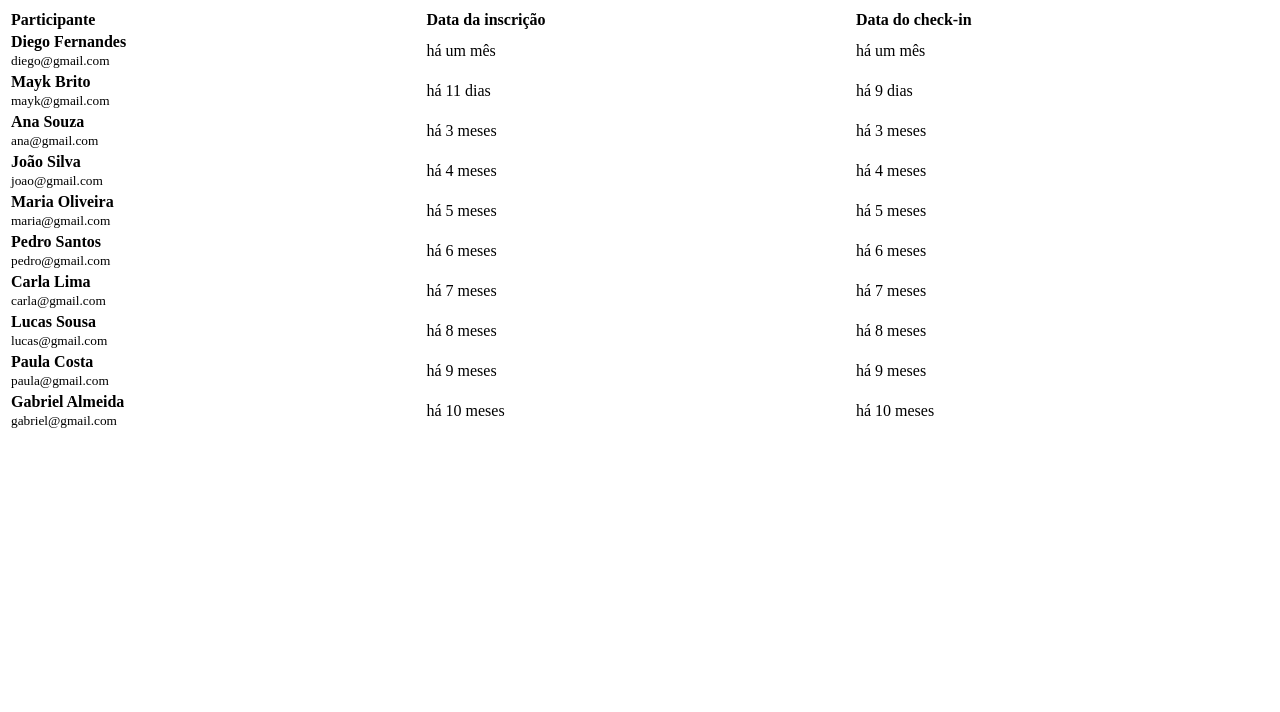
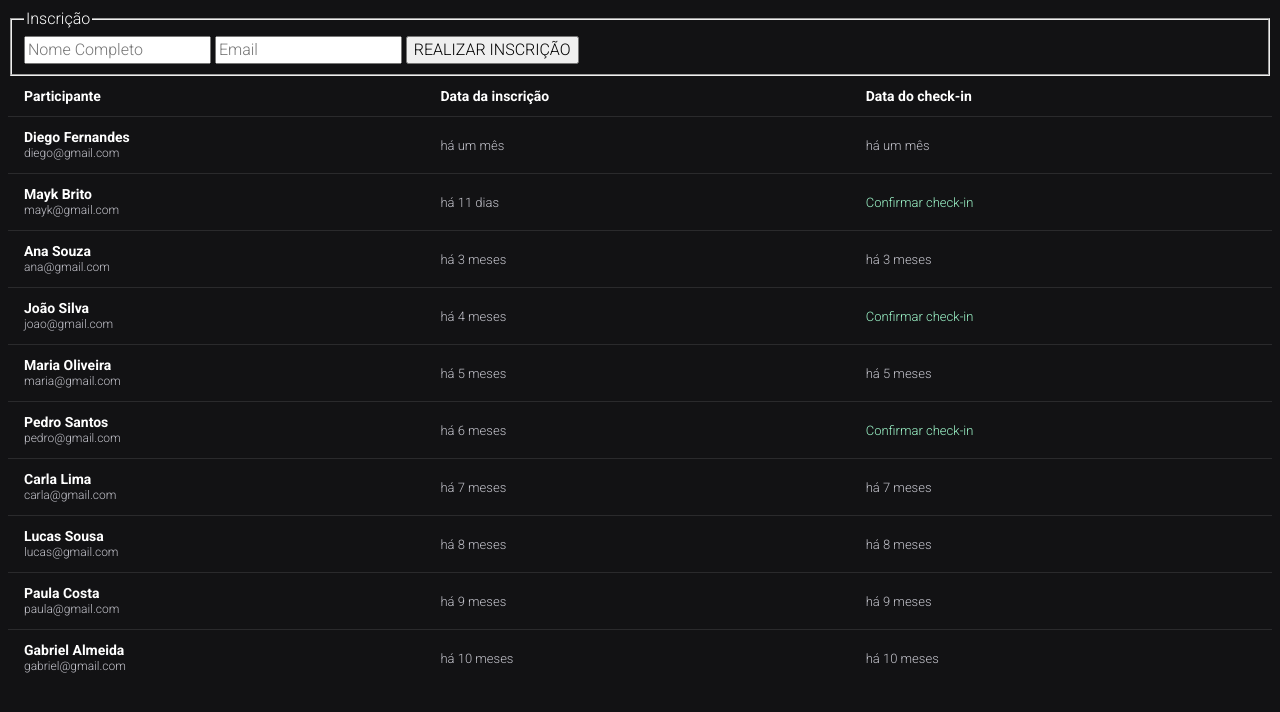
Before and after one commit to joseaugustoR/nlw-unite-abril, a plain HTML site: page index.html in a window 1280 px wide. Drawn offline with nearby package versions, Linux system fonts and the light colour scheme.

Commit message:
atualizações aula 2
incremento de mais javascript e introdução do CSS

```diff
--- a/index.css
+++ b/index.css
@@ -0,0 +1,50 @@
+body, table, input, button {
+    font: 300 16px/140% 'Roboto', sans-serif;
+  }
+
+  body {
+    background-color: #121214;
+    color: #ffffff;
+  }
+
+  table {
+    border-collapse: collapse;
+  }
+
+  table thead {
+    font-size: 14px;
+    line-height: 16px;
+  }
+
+  thead th,
+  tbody td {
+    padding: 12px 16px;
+  }
+
+  tbody td {
+    border-top: 1px solid #ffffff1a;
+    font-size: 13px;
+    line-height: 15px;
+    color: #c4c4cc;
+  }
+
+  tbody td strong {
+    color: white;
+    font-size: 14px;
+    line-height: 16px;
+    font-weight: 600;
+  }
+
+  tbody td small {
+    font-size: 12px;
+    line-height: 16px;
+  }
+
+  tbody td button {
+    all: unset;
+    color: #9FF9CC;
+  }
+
+  tbody td button:hover {
+    text-decoration: underline;
+  }
--- a/index.html
+++ b/index.html
@@ -1,7 +1,12 @@
 <!DOCTYPE html>
 <html>
+<head>
+  <link rel="preconnect" href="https://fonts.googleapis.com">
+  <link rel="preconnect" href="https://fonts.gstatic.com" crossorigin>
+  <link href="https://fonts.googleapis.com/css2?family=Roboto:ital,wght@0,
+  100;0,300;0,400;0,500;0,700;0,900;1,100;1,300;1,400;1,500;1,700;1,900&display=swap"
+  rel="stylesheet">
 
-  <head>
   <script src="https://cdn.jsdelivr.net/npm/dayjs@1/dayjs.min.js"></script>
   <script src="https://cdn.jsdelivr.net/npm/dayjs@1/plugin/relativeTime.js"></script>
   <script>
@@ -17,6 +22,30 @@
 </head>
 
 <body>
+  <form onsubmit="adicionarParticipante(event)">
+    <fieldset>
+      <legend>Inscrição</legend>
+      <div>
+        <input
+        type="text"
+        placeholder="Nome Completo"
+        name="nome"
+        required
+        >
+
+        <input type="email"
+        placeholder="Email"
+        name="email"
+        required
+        >
+
+        <button>
+          REALIZAR INSCRIÇÃO
+        </button>
+      </div>
+    </fieldset>
+</form>
+
   <table width="100%">
     <thead style="text-align: left">
       <tr>
--- a/index.js
+++ b/index.js
@@ -9,7 +9,7 @@ let participantes = [
     nome: "Mayk Brito",
     email: "mayk@gmail.com",
     dataInscricao: new Date(2024, 2, 23, 19, 23),
-    dataCheckIn: new Date(2024, 2, 25, 20, 20)
+    dataCheckIn: null
   },
   {
     nome: "Ana Souza",
@@ -21,7 +21,7 @@ let participantes = [
     nome: "João Silva",
     email: "joao@gmail.com",
     dataInscricao: new Date(2023, 11, 4, 19, 23),
-    dataCheckIn: new Date(2023, 11, 5, 20, 20)
+    dataCheckIn: null
   },
   {
     nome: "Maria Oliveira",
@@ -33,7 +33,7 @@ let participantes = [
     nome: "Pedro Santos",
     email: "pedro@gmail.com",
     dataInscricao: new Date(2023, 9, 6, 19, 23),
-    dataCheckIn: new Date(2023, 9, 7, 20, 20)
+    dataCheckIn: null
   },
   {
     nome: "Carla Lima",
@@ -65,8 +65,20 @@ const criarNovoParticipante = (participante) => {
   const dataInscricao = dayjs(Date.now())
   .to(participante.dataInscricao)
 
-  const dataCheckIn = dayjs(Date.now())
+  let dataCheckIn = dayjs(Date.now())
   .to(participante.dataCheckIn)
+
+  // condicional
+  if(participante.dataCheckIn == null) {
+    dataCheckIn = `
+    <button
+      data-email = "${participante.email}"
+      onclick = "fazerCheckIn(event)"
+    >
+      Confirmar check-in
+    </button>
+    `
+  }
 
   return `
   <tr>
@@ -98,3 +110,57 @@ const atualizarLista = (participantes) => {
 }
 
 atualizarLista(participantes)
+
+const adicionarParticipante = (event) => {
+  event.preventDefault()
+
+  const dadosDoFormulario = new FormData(event.target)
+
+  const participante = {
+    nome: dadosDoFormulario.get('nome'),
+    email: dadosDoFormulario.get('email'),
+    dataInscricao: new Date(),
+    dataCheckIn: null
+  }
+
+  // verificar se o participante ja existe
+  const participanteExiste = participantes.find(
+    (p) => {
+      return p.email == participante.email
+    }
+  )
+
+  if (participanteExiste) {
+    alert('Email já cadastrado!')
+    return
+  }
+
+  participantes = [participante, ...participantes]
+  atualizarLista(participantes)
+
+  // limpar o formulario
+  event.target.querySelector('[name="nome"]').value = ""
+  event.target.querySelector('[name="email"]').value = ""
+
+}
+
+const fazerCheckIn = (event) => {
+  // confirmar se realmente quer o check in
+  const mensagemConfirmacao = 'Tem certeza que quer fazer o Check-in?'
+
+  if (confirm(mensagemConfirmacao) == false) {
+    return
+  }
+
+  // encontrar o participante na lista
+  const participante = participantes.find((p) => {
+    return p.email == event.target.dataset.email
+  })
+
+  // atualizar o check-in do participante
+  participante.dataCheckIn = new Date()
+
+  // atualizar a lista de participantes
+  atualizarLista(participantes)
+
+}
```
Lines whose indentation alone changed are shown as unchanged.
